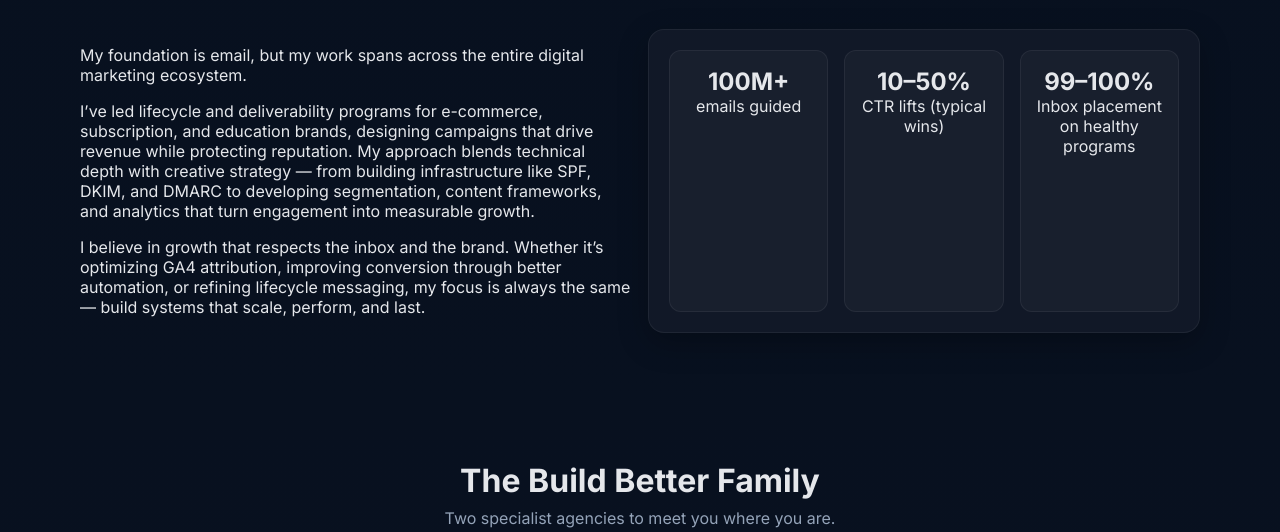
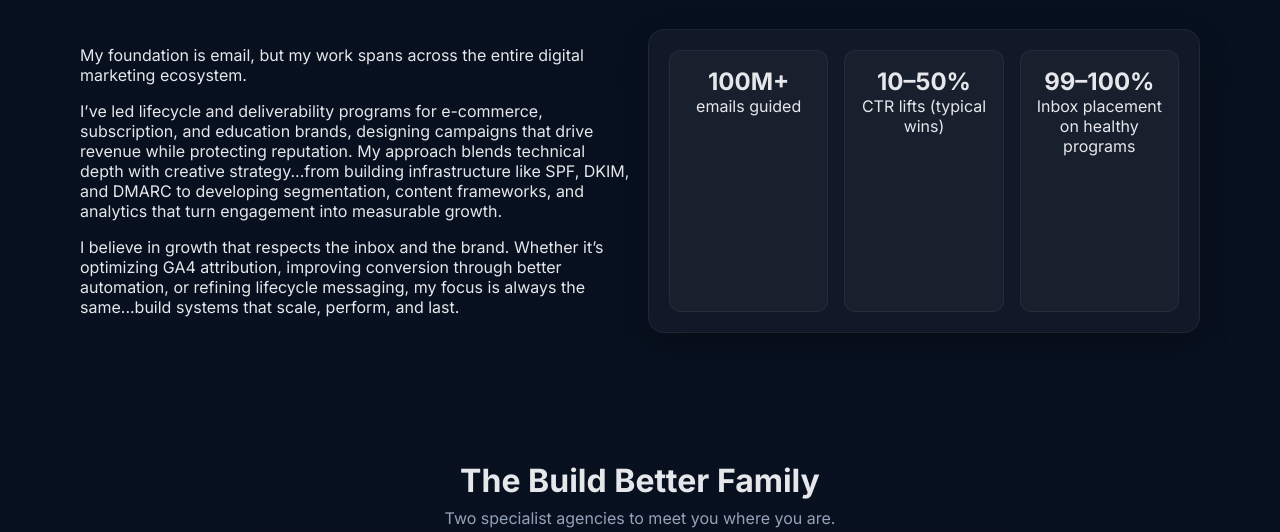
Before and after one commit to bryanp2020/bryanpersad, a plain HTML site: page index.html in a window 1280 px wide. Shown: the part 565-1097 px from the top of the page. Drawn offline with Linux system fonts and the light colour scheme.

Commit message:
Update index.html

```diff
--- a/index.html
+++ b/index.html
@@ -99,8 +99,8 @@
       <div class="grid two">
         <div>
           <p>My foundation is email, but my work spans across the entire digital marketing ecosystem.</p>
-          <p>I’ve led lifecycle and deliverability programs for e-commerce, subscription, and education brands, designing campaigns that drive revenue while protecting reputation. My approach blends technical depth with creative strategy — from building infrastructure like SPF, DKIM, and DMARC to developing segmentation, content frameworks, and analytics that turn engagement into measurable growth.</p>
-          <p>I believe in growth that respects the inbox and the brand. Whether it’s optimizing GA4 attribution, improving conversion through better automation, or refining lifecycle messaging, my focus is always the same — build systems that scale, perform, and last.</p>
+          <p>I’ve led lifecycle and deliverability programs for e-commerce, subscription, and education brands, designing campaigns that drive revenue while protecting reputation. My approach blends technical depth with creative strategy...from building infrastructure like SPF, DKIM, and DMARC to developing segmentation, content frameworks, and analytics that turn engagement into measurable growth.</p>
+          <p>I believe in growth that respects the inbox and the brand. Whether it’s optimizing GA4 attribution, improving conversion through better automation, or refining lifecycle messaging, my focus is always the same...build systems that scale, perform, and last.</p>
         </div>
         <div class="card stats">
           <div><strong>100M+</strong><span>emails guided</span></div>
```
